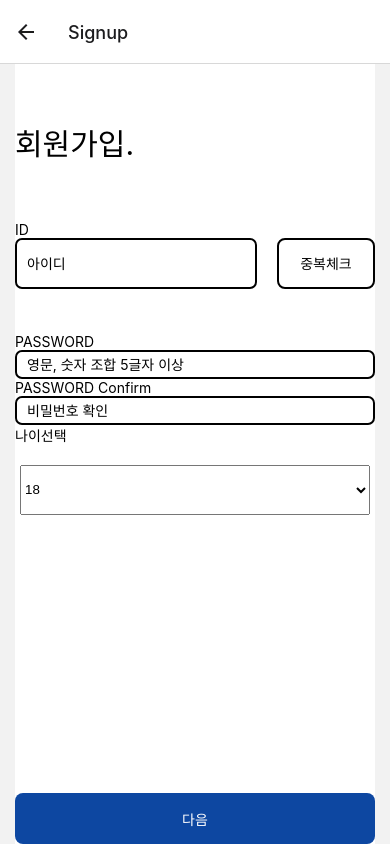
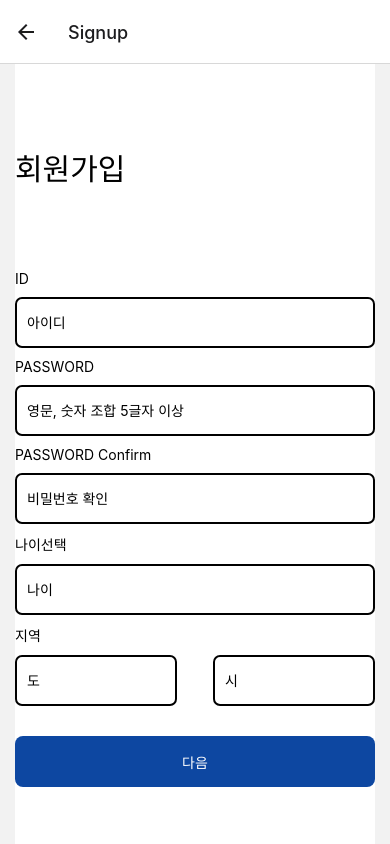
Before and after one commit to SEunNGHYun/MZ_Application, a React Native app: screen /Signup in a window 390 px wide. Built offline with nearby package versions, Linux system fonts and the light colour scheme.

Commit message:
server store

```diff
--- /dev/null
+++ b/Components/KeyStore.js
@@ -0,0 +1,24 @@
+import {createContext, useState, useContext} from 'react'
+
+const keyContext = createContext();
+
+export function KeyProvider({children}) {
+  const [access_key] = useState('');
+
+  return (
+    <keyContext.Provider value={access_key}>
+      {children}
+    </keyContext.Provider>
+  )
+  //자동 로그인할 때 사용
+  //로그인시 accesskey 저장해야 할 때 사용
+}
+
+
+export function useKeyContext() {
+  const key = useContext(keyContext);
+  if (key === undefined) {
+    throw new Error('useCounterState should be used within CounterProvider');
+  }
+  return key;
+}
--- a/Components/LoginScreen.js
+++ b/Components/LoginScreen.js
@@ -1,9 +1,8 @@
-import React, {useState} from 'react';
+import React, {useState, useContext} from 'react';
 import {
   widthPercentageToDP as wp,
   heightPercentageToDP as hp,
 } from 'react-native-responsive-screen';
-
 import {
   StyleSheet,
   View,
@@ -12,8 +11,45 @@ import {
   TouchableOpacity,
   TextInput,
 } from 'react-native';
+import AsyncStorage from '@react-native-async-storage/async-storage';
+import { useKeyContext }from './KeyStore'
+import { postRequest }from './config'
 
-const LoginScreen = ({navigation}) => {
+const App = ({navigation}) => {
+  //const [, setKeyContext] = useKeyContext()
+  const [id, setId] = useState('');
+  const [password, setPassword] = useState('');
+
+  async function login () {
+
+    if (id.length > 0 && password.length > 0){
+      const loginData = { user_id : id, user_password : password }
+      try {
+        const response = await postRequest('/user/login', loginData)
+        if (response.status == 201) {
+          //로그인 성공 access token 저장
+          AsyncStorage.setItem('access_token', response.access_token)
+          AsyncStorage.setItem('refresh_token', response.refresh_token)
+
+          //setKeyContext(response.access_token)
+          navigation.navigate("")
+          //화면 이동
+        }else if (response.status == 202) {
+          //에러는 없지만 존재하지 않는 회원일 때
+        }
+
+      }catch(err) {
+        console.log(err)
+      }
+    }else{
+      //비번 다시 치도록 경고창
+    }
+  }
+
+  function move () {
+    navigation.navigate("Signup")
+  }
+
   const React$Node = () => {
     return (
       <SafeAreaView style={styles.container}>
@@ -22,27 +58,38 @@ const LoginScreen = ({navigation}) => {
         </View>
 
         <View style={styles.formArea}>
+
           <Text style={styles.Text}>ID</Text>
-          <TextInput style={styles.textFormTop} placeholder={'아이디'} />
+          <TextInput
+          style={styles.textForm}
+          onChangeText={setId}//입력이 들어올때마 id 변수에 저장돰
+          value={id}
+          placeholder={'아이디'} />
+
           <Text style={styles.Text}>PASSWORD</Text>
-          <TextInput style={styles.textFormBottom} placeholder={'비밀번호'} />
+          <TextInput
+          style={styles.textForm}
+          onChangeText={setPassword}//입력이 들어올때마 password 변수에 저장돰
+          secureTextEntry={true}//입력된 값을 안보이게 해줌
+          value={password}
+          placeholder={'비밀번호'} />
 
-          <TouchableOpacity style={styles.btn}>
+          <TouchableOpacity style={styles.btn} onPress={login}>
             <Text style={(styles.Text, {color: 'white'})}>로그인</Text>
           </TouchableOpacity>
         </View>
 
         <View style={styles.btnArea2}>
-          <TouchableOpacity
-            style={styles.grayBtn}
-            onPress={() => navigation.navigate('Signup')}>
+          <TouchableOpacity style={styles.grayBtn} onPress={move}>
             <Text style={(styles.Text, {color: '#9b9b9b'})}>회원가입</Text>
           </TouchableOpacity>
-          <TouchableOpacity style={styles.grayBtn}>
+
+          <TouchableOpacity style={styles.grayBtn} onPress={move}>
             <Text style={(styles.Text, {color: '#9b9b9b'})}>
               비밀번호를 잊으셨나요?
             </Text>
           </TouchableOpacity>
+
         </View>
       </SafeAreaView> //컨테이너 View
     );
@@ -68,29 +115,14 @@ const styles = StyleSheet.create({
     justifyContent: 'center',
     backgroundColor: 'white',
   },
-  Text: {},
-
   formArea: {
     flex: 4,
     justifyContent: 'space-between',
   },
-  textFormTop: {
+  textForm: {
     borderWidth: 2,
-    borderBottomWidth: 1,
+    borderRadius: 7,
     borderColor: 'black',
-    borderTopLeftRadius: 7,
-    borderTopRightRadius: 7,
-    width: '100%',
-    height: hp(6),
-    paddingLeft: 10,
-    paddingRight: 10,
-  },
-  textFormBottom: {
-    borderWidth: 2,
-    borderTopWidth: 1,
-    borderColor: 'black',
-    borderBottomRightRadius: 7,
-    borderBottomLeftRadius: 7,
     width: '100%',
     height: hp(6),
     paddingLeft: 10,
@@ -98,7 +130,7 @@ const styles = StyleSheet.create({
   },
   btn: {
     width: '100%',
-    height: 6,
+    height: hp(6),
     borderRadius: 8,
     justifyContent: 'center',
     alignItems: 'center',
@@ -112,4 +144,4 @@ const styles = StyleSheet.create({
     paddingTop: 18,
   },
 });
-export default LoginScreen;
+export default App;
--- a/Components/SignupScreen.js
+++ b/Components/SignupScreen.js
@@ -3,8 +3,8 @@ import {
   widthPercentageToDP as wp,
   heightPercentageToDP as hp,
 } from 'react-native-responsive-screen';
+import {Picker} from '@react-native-picker/picker';
 import PickerComponent from './picker';
-
 import {
   StyleSheet,
   View,
@@ -15,48 +15,62 @@ import {
   ScrollView,
   Alert,
 } from 'react-native';
-import DropDownPicker from 'react-native-dropdown-picker';
+const SignupScreen = ({navigation}) => {
+  const [id, setId] = useState('');
+  const [password, setPassword] = useState('');
+  const [age, setAge] = useState('');
 
-const SignupScreen = ({navigation}) => {
+
   const [selectedAge, setSelectedAge] = useState();
   const [selectedState, setSelectedState] = useState();
   const [selectedCity, setSelectedCity] = useState();
+
   const React$Node = () => {
     return (
       <SafeAreaView style={styles.container}>
         <View style={styles.topArea}>
-          <Text style={styles.helloText}>회원가입.</Text>
-        </View>
-        <ScrollView>
-          <Text style={styles.Text}>ID</Text>
-          <View style={styles.idArea}>
-            <TextInput style={styles.textFormTop} placeholder={'아이디'} />
-            <TouchableOpacity style={styles.checkBtn}>
-              <Text style={(styles.Text, {color: 'black'})}>중복체크</Text>
-            </TouchableOpacity>
+          <Text style={styles.helloText}>회원가입</Text>
         </View>
           <View style={styles.formArea}>
+              <Text style={styles.Text}>ID</Text>
+                <TextInput
+                  onChangeText={setId}
+                  style={styles.textInput}
+                  placeholder={'아이디'}
+                  value={id}
+                />
                 <Text style={styles.Text}>PASSWORD</Text>
                 <TextInput
-              style={styles.textFormBottom}
+                  onChangeTex={setPassword}
+                  value={password}
+                  style={styles.textInput}
                   placeholder={'영문, 숫자 조합 5글자 이상'}
                 />
                 <Text style={styles.Text}>PASSWORD Confirm</Text>
                 <TextInput
-              style={styles.textPasswordCheckBottom}
+                  style={styles.textInput}
                   placeholder={'비밀번호 확인'}
                 />
                 <Text style={styles.Text}>나이선택</Text>
-            <View>
-              <PickerComponent />
+                <TextInput
+                  style={styles.textInput}
+                  placeholder={'나이'}
+                />
+                <Text style={styles.Text}>지역</Text>
+                <View style={styles.areaSelectBox}>
+                  <TextInput
+                    style={styles.areaBoxStyle}
+                    placeholder={'도'}
+                  />
+                  <TextInput
+                    style={styles.areaBoxStyle}
+                    placeholder={'시'}
+                  />
                 </View>
+                <TouchableOpacity style={styles.btn} onPress={() => navigation.navigate("favorite")}>
+                  <Text style={{color : "white"}} >다음</Text>
+                </TouchableOpacity>
             </View>
-        </ScrollView>
-        <TouchableOpacity
-          style={styles.btn}
-          onPress={() => navigation.navigate('favorite')}>
-          <Text style={(styles.Text, {color: 'white'})}>다음</Text>
-        </TouchableOpacity>
       </SafeAreaView> //컨테이너 View
     );
   };
@@ -71,7 +85,7 @@ const styles = StyleSheet.create({
     backgroundColor: 'white',
   },
   topArea: {
-    flex: 2,
+    flex : 1.8,
     justifyContent: 'center',
   },
   helloText: {
@@ -82,56 +96,33 @@ const styles = StyleSheet.create({
     backgroundColor: 'white',
   },
   Text: {},
-  idArea: {
-    flex: 1,
-    flexDirection: 'row',
-    backgroundColor: 'white',
+  formArea: {
+    flex : 5
   },
-  formArea: {
-    flex: 4,
-    justifyContent: 'space-between',
+  textInput: {
+    borderWidth: 2,
+    borderColor: 'black',
+    borderRadius : 7,
+    height: hp(6),
+    paddingHorizontal : 10,
+    marginVertical: 10
   },
-  textFormTop: {
+  areaBoxStyle : {
+    width : '45%',
+    height: hp(6),
+    borderRadius: 8,
     borderWidth: 2,
-    borderBottomWidth: 2,
     borderColor: 'black',
-    borderTopLeftRadius: 7,
-    borderTopRightRadius: 7,
-    borderBottomLeftRadius: 7,
-    borderBottomRightRadius: 7,
-    flex: 7,
-    height: hp(6),
-    paddingLeft: 10,
-    paddingRight: 10,
-    marginRight: 10,
+    borderRadius : 7,
+    paddingHorizontal : 10,
+    marginVertical: 10,
   },
-  textFormBottom: {
-    borderWidth: 2,
-    borderTopWidth: 2,
-    borderColor: 'black',
-    borderBottomRightRadius: 7,
-    borderBottomLeftRadius: 7,
-    borderTopLeftRadius: 7,
-    borderTopRightRadius: 7,
-    width: '100%',
-    height: hp(6),
-    paddingLeft: 10,
-    paddingRight: 10,
-  },
-  textPasswordCheckBottom: {
-    borderWidth: 2,
-    borderTopWidth: 2,
-    borderColor: 'black',
-    borderBottomRightRadius: 7,
-    borderBottomLeftRadius: 7,
-    borderTopLeftRadius: 7,
-    borderTopRightRadius: 7,
-    width: '100%',
-    height: hp(6),
-    paddingLeft: 10,
-    paddingRight: 10,
+  areaSelectBox: {
+    flexDirection : 'row',
+    justifyContent : 'space-between'
   },
   btn: {
+    marginTop : 20,
     width: '100%',
     height: hp(6),
     borderRadius: 8,
@@ -139,31 +130,5 @@ const styles = StyleSheet.create({
     alignItems: 'center',
     backgroundColor: '#0D47A1',
   },
-  btnAge: {
-    width: '100%',
-    height: hp(6),
-    borderRadius: 8,
-    justifyContent: 'center',
-    alignItems: 'center',
-    backgroundColor: 'white',
-  },
-  checkBtn: {
-    flex: 3,
-    height: hp(6),
-    borderRadius: 8,
-    justifyContent: 'center',
-    alignItems: 'center',
-    backgroundColor: 'white',
-    paddingLeft: 10,
-    paddingRight: 10,
-    borderWidth: 2,
-    borderTopWidth: 2,
-    marginLeft: 10,
-  },
-
-  btnArea2: {
-    flex: 4,
-    justifyContent: 'flex-start',
-  },
 });
 export default SignupScreen;
--- /dev/null
+++ b/Components/config.js
@@ -0,0 +1,37 @@
+module.exports = {
+  server: "http://54.180.114.129:3000",
+  testServer : "http://localhost:3000",
+  postRequest : async (url ,body) =>  {
+    const response = await fetch(`http://localhost:3000${url}`, {
+      method : "POST",
+      headers: {
+        'Content-Type': 'application/json',
+      },
+      body : JSON.stringify(body)
+    })
+
+    return response.json()
+  },
+  getRequest : async (url ,token) =>  {
+    const response = await fetch(`http://localhost:3000${url}`, {
+      method : "GET",
+      headers: {
+        'Content-Type': 'application/json',
+        'Authentication' : token
+      }
+    })
+
+    return response.json()
+  },
+  patchRequest : async (url ,body) =>  {
+    const response = await fetch(`http://localhost:3000${url}`, {
+      method : "PATCH",
+      headers: {
+        'Content-Type': 'application/json',
+      },
+      body : JSON.stringify(body)
+    })
+
+    return response.json()
+  },
+}
--- a/package.json
+++ b/package.json
@@ -10,6 +10,7 @@
     "lint": "eslint ."
   },
   "dependencies": {
+    "@react-native-async-storage/async-storage": "^1.17.10",
     "@react-native-picker/picker": "^2.4.8",
     "@react-navigation/bottom-tabs": "^6.4.0",
     "@react-navigation/native": "^6.0.13",
```
Also changed, not shown: 2 other files (tests, documents, lock files or other folders). Lines whose indentation alone changed are shown as unchanged.
